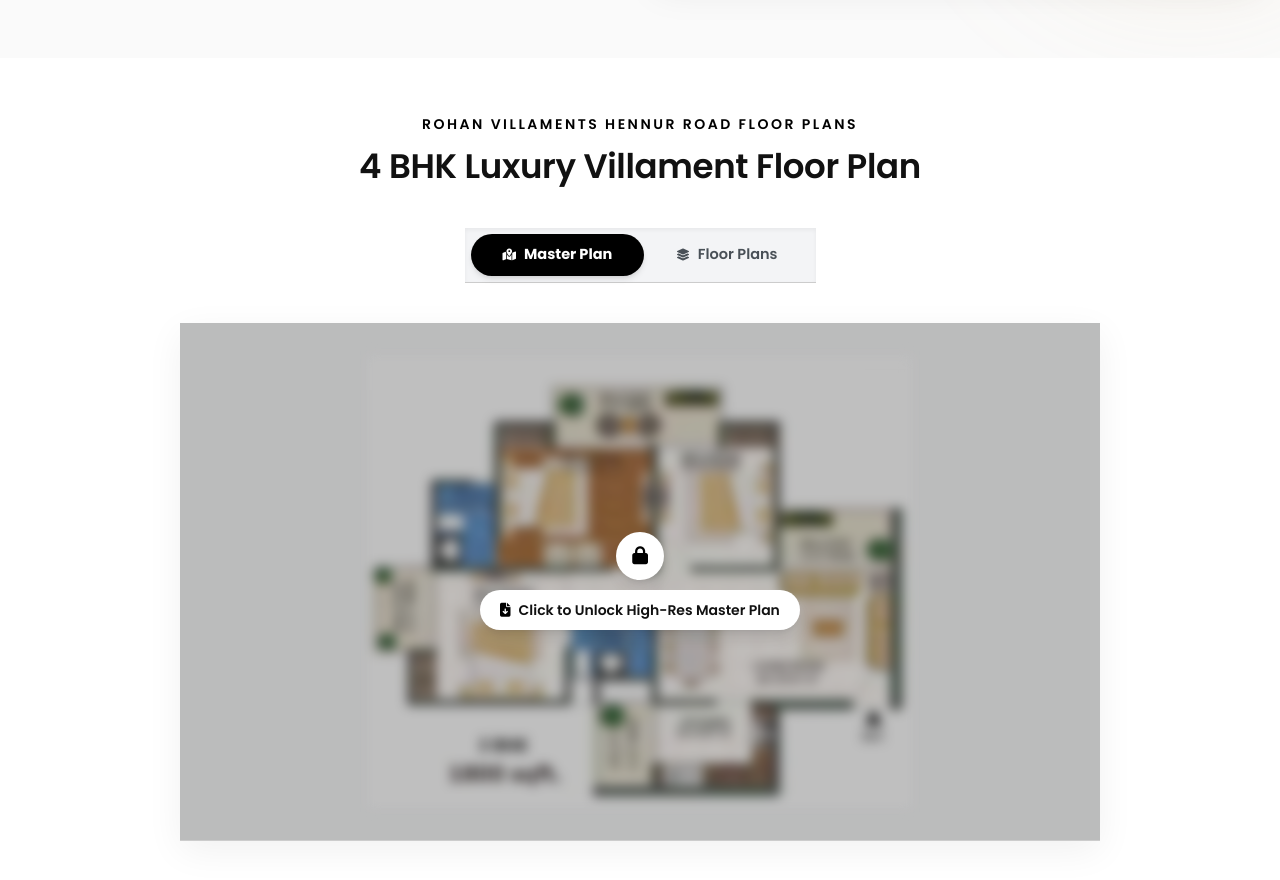
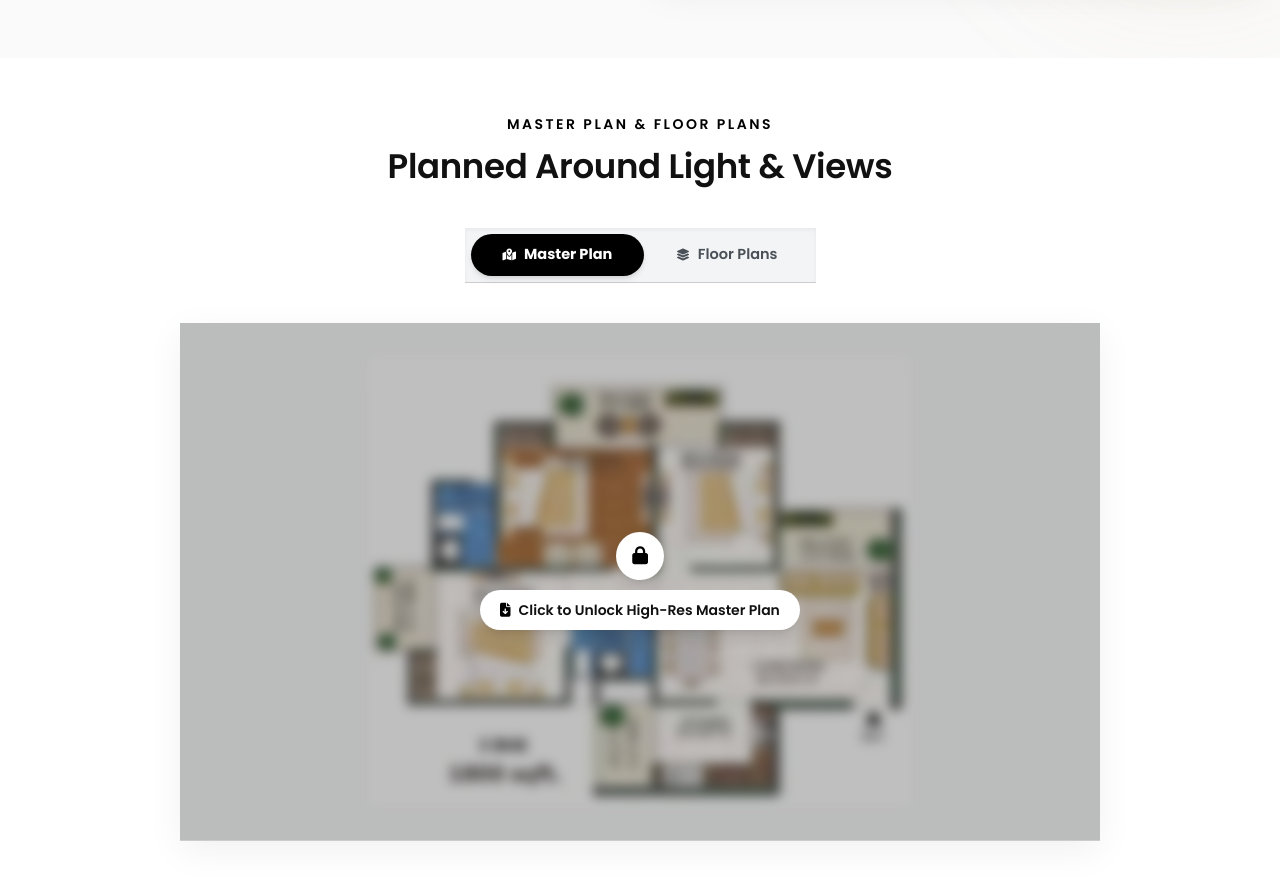
Before and after one commit to vineet-proptiger/rohan-villa--html, a plain HTML site: page index.html in a window 1280 px wide. Shown: the part 4970-5850 px from the top of the page. Drawn offline with nearby package versions, Linux system fonts and the light colour scheme; no server answers.

Commit message:
Update header titles for master plan and floor plans section

```diff
--- a/index.html
+++ b/index.html
@@ -1185,10 +1185,10 @@
         <!-- Header -->
         <div class="text-center max-w-3xl mx-auto mb-10" data-aos="fade-up">
           <span class="text-black font-bold text-[13px] sm:text-[14px] tracking-[2.5px] uppercase mb-2.5 block">
-            ROHAN VILLAMENTS HENNUR ROAD FLOOR PLANS
+            MASTER PLAN &amp; FLOOR PLANS
           </span>
           <h2 class="text-[#111111] text-[22px] sm:text-[28px] md:text-[34px] font-semibold m-0 leading-tight">
-            4 BHK Luxury Villament Floor Plan
+            Planned Around Light &amp; Views
           </h2>
         </div>
 
```
